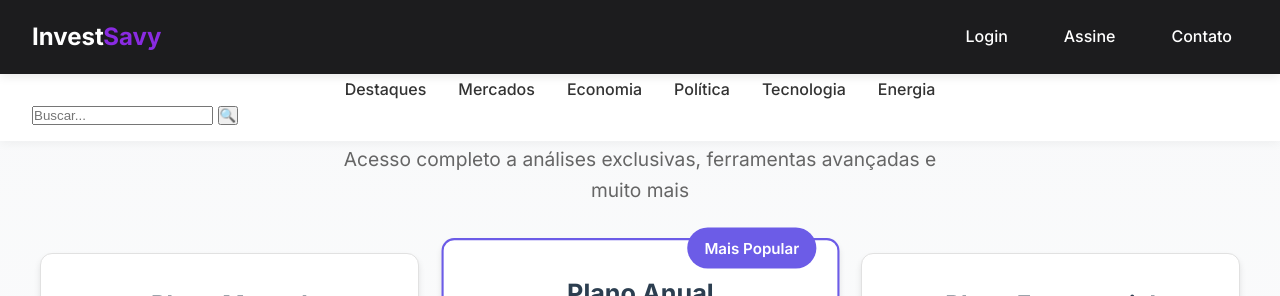
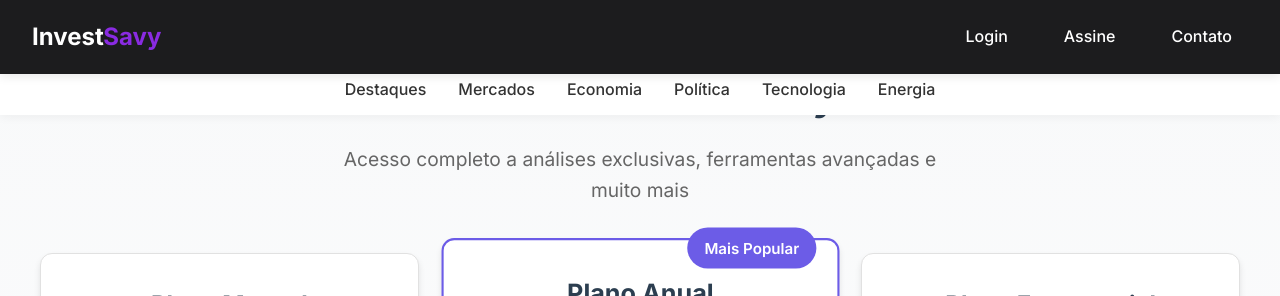
Before and after one commit to LCodeBase/InvestSavy-Rebuild, a Jekyll site: the page assine.html, which Jekyll copies as it is, in a window 1280 px wide. Shown: the top 296 px of the page. Built offline with Jekyll 4.4.1, drawn with Linux system fonts in a browser that asks for light colours.

Commit message:
Update assine.html

```diff
--- a/assine.html
+++ b/assine.html
@@ -226,10 +226,6 @@
         <li><a href="tecnologia/index.html" class="nav-link">Tecnologia</a></li>
         <li><a href="energia/index.html" class="nav-link">Energia</a></li>
       </ul>
-      <div class="nav-search">
-        <input type="search" placeholder="Buscar..." />
-        <button type="button">🔍</button>
-      </div>
     </nav>
 
     <!-- Conteúdo Principal -->
```
